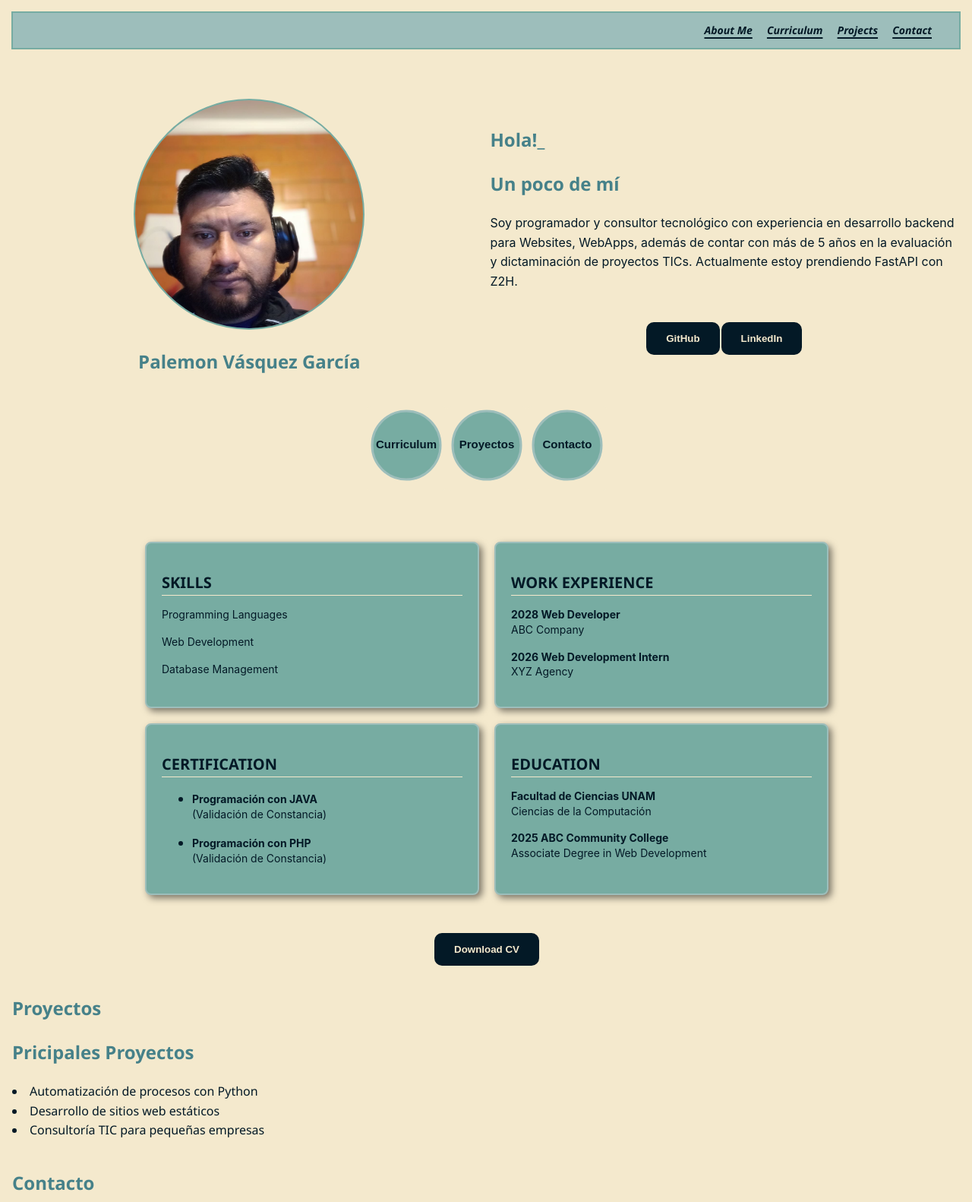
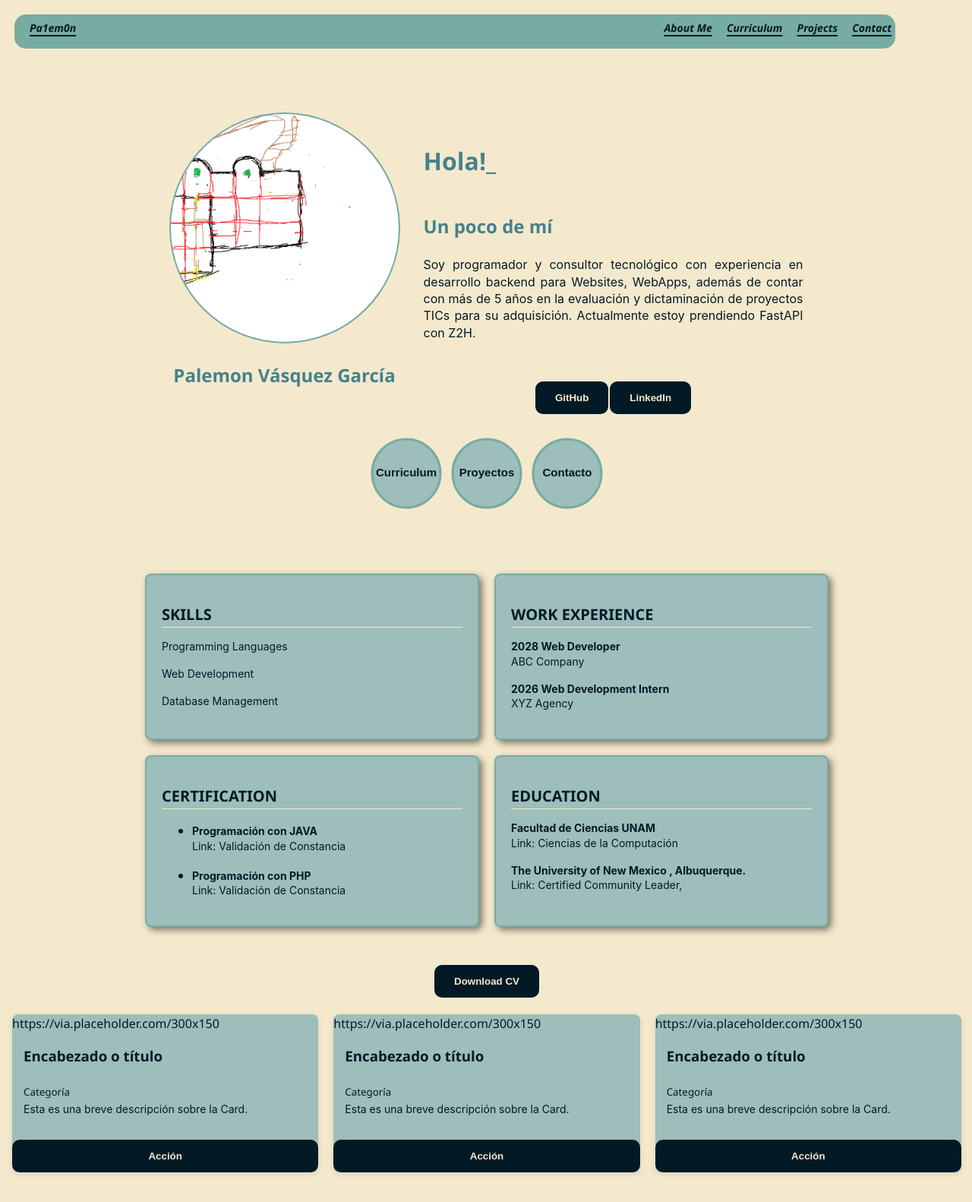
Before and after one commit to Pa1em0n/semillero-2025-palemon-vasquez, a plain HTML site: page 01-html-css/reto-01-cv-personal/index.html in a window 1280 px wide. Shown: the top 1582 px of the page at 76% size. Drawn offline with Linux system fonts and the light colour scheme.

Commit message:
Add container Projects, and update container CV

```diff
--- a/01-html-css/reto-01-cv-personal/index.html
+++ b/01-html-css/reto-01-cv-personal/index.html
@@ -11,9 +11,9 @@
 </head>
 <body>
     <header>
-        <nav>
+        <nav class="navbar">
             <div class="logo">
-                <!-- <a href="#c1">Logo</a> -->
+                 <a href="#c1">Pa1em0n</a>
             </div>
             <div>
                 <a href="#c1">About Me</a>
@@ -31,7 +31,7 @@
             <!-- IMAGEN + DESCRIPCIÓN -->
                 <div class="image-content">
                     <div class="image-box">
-                        <img src="images/profile-.jpg" alt="Foto de perfil">
+                        <img src="images/profile.png" alt="Foto de perfil">
                     </div>
                     <div class="image-description">
                         <h1>Palemon Vásquez García</h1>
@@ -41,11 +41,13 @@
                 <!-- TEXTO + BOTONES -->
                 <div class="text-button-content">
                     <div class="text-presentation">
-                    <section>
                         <h1>Hola!_</h1>
                         <h2>Un poco de mí</h2>
-                        <p>Soy programador y consultor tecnológico con experiencia en desarrollo backend para Websites, WebApps, además de contar con más de 5 años en la evaluación y dictaminación de proyectos TICs. Actualmente estoy prendiendo FastAPI con Z2H.</p>
-                    </section>
+                        <p class="parrafo-presentacion">
+                            Soy programador y consultor tecnológico con experiencia en desarrollo backend
+                            para Websites, WebApps, además de contar con más de 5 años en la evaluación y
+                            dictaminación de proyectos TICs para su adquisición. Actualmente estoy prendiendo FastAPI con Z2H.
+                        </p>
                     </div>
 
                     <div class="buttons">
@@ -103,18 +105,18 @@
             <!-- APARTADO CURRICULUM -->
 
             <div class="content-3">
-                <div class="card"> <!-- Skills -->
+                <div class="card-cv"> <!-- Skills -->
                     <h2>SKILLS</h2>
                     <p>Programming Languages</p>
                     <p>Web Development</p>
                     <p>Database Management</p>
                 </div>
-                <div class="card"> <!-- Work Experience -->
+                <div class="card-cv"> <!-- Work Experience -->
                     <h2>WORK EXPERIENCE</h2>
                     <p><strong>2028 Web Developer</strong><br>ABC Company</p>
                     <p><strong>2026 Web Development Intern</strong><br>XYZ Agency</p>
                 </div>
-                <div class="card"> <!-- Certification -->
+                <div class="card-cv"> <!-- Certification -->
                     <h2>CERTIFICATION</h2>
                     <ul>
                         <li>
@@ -122,7 +124,7 @@
                                 <strong>
                                 <a href="https://drive.google.com/file/d/12RtBZcVDtNxT7LjOpWAKgvraoe8h0PIc/view?usp=sharing" target="_blank">Programación con JAVA</a>
                                 </strong><br>
-                                <a href="https://www.epc.gob.mx/acreditacion/EDC-eturnO" target="_blank">(Validación de Constancia)</a>
+                                <a href="https://www.epc.gob.mx/acreditacion/EDC-eturnO" target="_blank">Link: Validación de Constancia</a>
                             </p>
                         </li>
                         <li>
@@ -130,16 +132,26 @@
                                 <strong>
                                 <a href="https://drive.google.com/drive/u/0/folders/1Z1qPb9Q5MLXlwvSVMwMw-58ICMvfrzvu" target="_blank">Programación con PHP</a>
                                 </strong><br>
-                                <a href="https://www.epc.gob.mx/acreditacion/EDC-HY1K7C" target="_blank">(Validación de Constancia)</a>
+                                <a href="https://www.epc.gob.mx/acreditacion/EDC-HY1K7C" target="_blank">Link: Validación de Constancia</a>
                             </p>
                         </li>
 
                     </ul>
                 </div>
-                <div class="card"> <!-- Education -->
+                <div class="card-cv"> <!-- Education -->
                     <h2>EDUCATION</h2>
-                    <p><strong>Facultad de Ciencias UNAM</strong><br> Ciencias de la Computación</p>
-                    <p><strong>2025 ABC Community College</strong><br>Associate Degree in Web Development</p>
+                            <p>
+                                <strong>
+                                <a href="https://drive.google.com/drive/u/0/folders/1Z1qPb9Q5MLXlwvSVMwMw-58ICMvfrzvu" target="_blank">Facultad de Ciencias UNAM</a>
+                                </strong><br>
+                                <a href="https://www.epc.gob.mx/acreditacion/EDC-HY1K7C" target="_blank">Link: Ciencias de la Computación</a>
+                            </p>
+                            <p>
+                                <strong>
+                                <a href="https://drive.google.com/drive/u/0/folders/1Z1qPb9Q5MLXlwvSVMwMw-58ICMvfrzvu" target="_blank">The University of New Mexico , Albuquerque.</a>
+                                </strong><br>
+                                <a href="https://www.epc.gob.mx/acreditacion/EDC-HY1K7C" target="_blank">Link: Certified Community Leader,</a>
+                            </p>
                 </div>
             </div>
 
@@ -150,15 +162,39 @@
 
         <div id="c3" class="container">
             <!-- APARTADO PROYECTOS-->
-            <section>
-                <h1>Proyectos</h1>
-                <h2>Pricipales Proyectos</h2>
-                <list>
-                <li>Automatización de procesos con Python</li>
-                <li>Desarrollo de sitios web estáticos</li>
-                <li>Consultoría TIC para pequeñas empresas</li>
-            </list>
-        </section>
+
+        <div class="content-4">
+            <div class="card-project">
+                https://via.placeholder.com/300x150
+                <div class="card-content">
+                    <h3>Encabezado o título</h3>
+                    <small>Categoría</small>
+                    <p>Esta es una breve descripción sobre la Card.</p>
+                </div>
+                <button>Acción</button>
+            </div>
+
+            <div class="card-project">
+                https://via.placeholder.com/300x150
+                <div class="card-content">
+                    <h3>Encabezado o título</h3>
+                    <small>Categoría</small>
+                    <p>Esta es una breve descripción sobre la Card.</p>
+                </div>
+                <button>Acción</button>
+            </div>
+
+            <div class="card-project">
+                https://via.placeholder.com/300x150
+                <div class="card-content">
+                    <h3>Encabezado o título</h3>
+                    <small>Categoría</small>
+                    <p>Esta es una breve descripción sobre la Card.</p>
+                </div>
+                <button>Acción</button>
+            </div>
+        </div>
+
         </div>
 
         <div id="c4" class="container">
--- a/01-html-css/reto-01-cv-personal/styles.css
+++ b/01-html-css/reto-01-cv-personal/styles.css
@@ -84,21 +84,31 @@ text {
   /* BARRA SUPERIOR */
   header {
     flex: 1;
-    background: var(--accent-2);
+    /*background: var(--accent-2);*/
     color: var(--white);
-    padding: 5px 5px;
+    padding: 1px 1px;
     position: sticky;
     top: 0;
     z-index: 10;
-    border: 2px solid var(--accent-1);
+    /*border: 2px solid var(--accent-1);*/
+  }
+  /* NAVEGACIÓN */
+  .navbar {
+    background-color: var(--accent-1);
+    overflow: hidden;
+    border-radius: 15px;
+    height: 35px;
+
   }
 
 nav {
-    max-width: 1200px;
-    margin: 5px;
+    max-width: 1150px;
+    margin: 3px;
     display: flex;
     justify-content: space-between;
     align-items: right;
+    padding: 5px;
+
 }
 
   nav a {
@@ -125,7 +135,7 @@ nav {
     width: 100%;
     padding: 1px 1px;
     margin: 0 auto;
-    margin-top: 15px;
+    margin-top: 20px;
     align-items: center;
     flex-direction: column;
     /*border: 2px solid #e9730b;*/
@@ -143,7 +153,7 @@ nav {
 */
   /* Content Foto y descripción, presentación y botones */
   .content-1 {
-    margin-top: 40px;
+    margin-top: 50px;
     display: flex;
     flex-direction: row; /* Por defecto horizontal */
     width:auto;
@@ -155,15 +165,16 @@ nav {
   }
   /* SECCIÓN DE IMAGEN + DESCRIPCIÓN */
   .image-content {
-    flex: 1;
+    /*flex: 1;*/
     display: flex;
     flex-direction: column; /* pila vertical */
     align-items: center; /* alinea a la derecha */
-    justify-content: center; /* Centra horizontalmente */
+    justify-content: left; /* Centra horizontalmente */
     gap: 5px;
     margin-top: 5px;
     padding: 2px;
     /*border: 2px solid var(--accent-1);*/
+    width: auto;
   }
   /* IMAGE SECTION */
   .image-box {
@@ -203,8 +214,8 @@ nav {
 
   /* Content box of buttons and text */
   .text-button-content {
-    flex: 1;
-    gap: 5px;
+    /*flex: 1;*/
+    gap: 15px;
     /*border: 2px solid var(--accent-1);*/
     padding: 2px;
     display: flex;
@@ -212,9 +223,29 @@ nav {
     justify-content: center;
     align-items: center;
     margin-top: 20px;
+    width: auto;
+    margin-left: 20px;
+  }
+  .text-presentation {
+    display: flex;
+    flex-direction: column;
+    align-items: left; /* alinea a la izquierda */
+    justify-content: center; /* Centra horizontalmente */
+    padding: 2px;
+    width: auto;
+    max-width: 500px;
+    /*border: 2px solid #031926;*/
   }
 
-  /* Buttons */
+  .parrafo-presentacion{
+    font-size: 1em;
+    color: var(--text-main);
+    margin: 0 0 16px 0;
+    text-align: justify;
+    line-height: 1.4;
+}
+
+  /* Botón personalizado  */
   .buttons {
     display: flex;
     gap: 2px;
@@ -256,8 +287,8 @@ nav {
 /* Estilo de los círculos SVG */
 circle {
   transition: fill 0.3s ease;
-  fill: var(--accent-1);
-  stroke: var(--accent-2);
+  fill: var(--accent-2);
+  stroke: var(--accent-1);
   stroke-width: 3;
 }
 
@@ -273,21 +304,21 @@ circle {
     margin: 50px auto; /* Centrado */
 }
 
-.card {
-    background-color: var(--accent-1);
-    border: 2px solid var(--accent-2);
+.card-cv {
+    background-color: var(--accent-2);
+    border: 2px solid var(--accent-1);
     padding: 20px;
     border-radius: 8px;
     box-shadow: 4px 4px 10px rgba(0,0,0,0.5);
 }
 
-.card h2 {
+.card-cv h2 {
     margin-bottom: 15px;
     font-size: 20px;
     color: var(--text-main);
     border-bottom: 1px solid var(--bg-main);
 }
-.card p {
+.card-cv p {
     color: var(--text-main);
     font-size: 14px;
     line-height: 1.4;
@@ -303,3 +334,42 @@ circle {
     margin-top: 20px;
     text-align: center;
 }
+
+/* CONTENT-4 SECTION */
+.content-4 {
+    display: grid;
+    grid-template-columns: repeat(3, 1fr);
+    gap: 20px;
+    }
+.card-project{
+    background-color: var(--accent-2);
+    border-radius: 8px;
+    box-shadow: 0 2px 8px rgba(0,0,0,0.1);
+    overflow: hidden;
+    display: flex;
+    flex-direction: column;
+}
+.card-project img {
+    width: 100%;
+    height: auto;
+}
+.card-content {
+    padding: 15px;
+    flex: 1;
+}
+
+.card-content h3 {
+    margin-top: 0;
+    color: var(--text-main);
+}
+.card-content p {
+    color: var(--text-main);
+    font-size: 14px;
+    line-height: 1.4;
+}
+/*MOBILE: Una columna en content-4*/
+@media (max-width: 768px) {
+    .content-4 {
+        grid-template-columns: 1fr; /* Una columna en móvil */
+    }
+}
```
